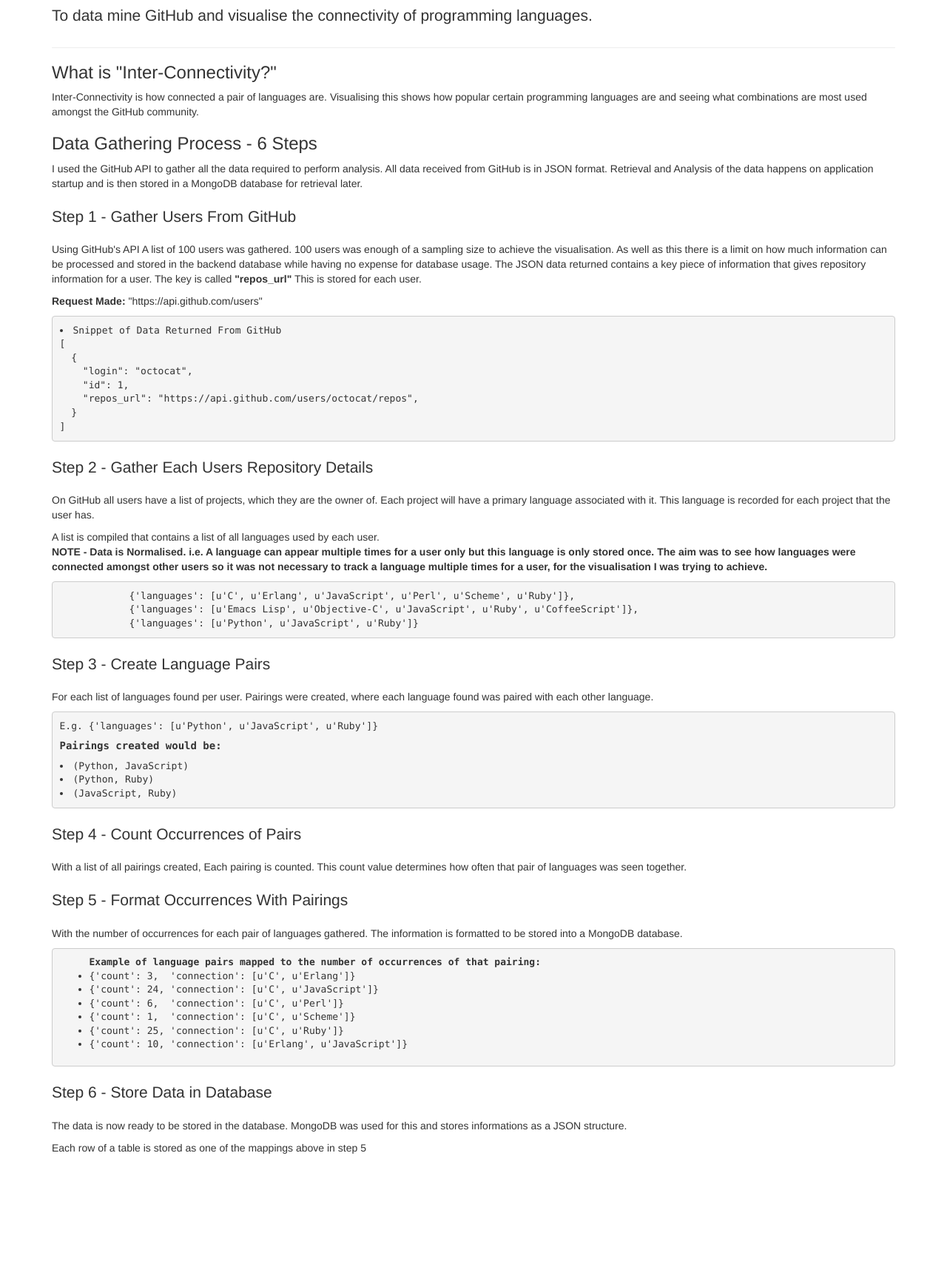
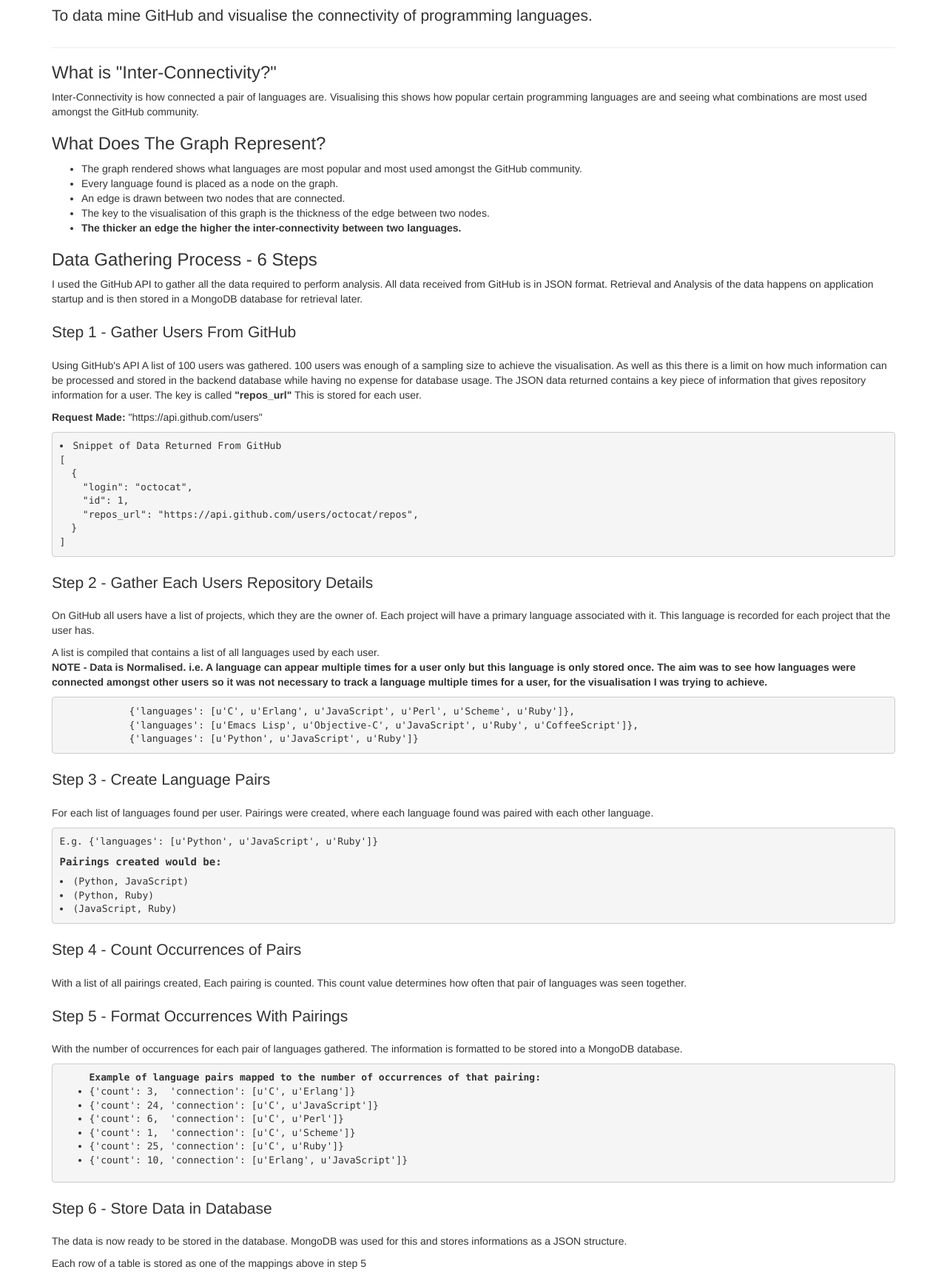
Before and after one commit to cathaldcronin1/FYP, a Flask app: page /about in a window 1280 px wide. Shown: the part 156-1884 px from the top of the page at 74% size. Before the commit the page ends 1728 px from the top, so only its background shows below. Run offline with Flask 2, Linux system fonts and the light colour scheme; some libraries are stand-ins or nearby versions.

Commit message:
Fixed bug in refreshing data, updated about.html page

```diff
--- a/app.py
+++ b/app.py
@@ -23,8 +23,7 @@ from python.about import About
 
 # MongoDB server startup
 # Establish connection to MongoDB
-# MONGO_URL = os.environ['MONGOHQ_URL']
-MONGO_URL = "mongodb://heroku:YozZIUpVT2NiT7KT82kdTeD19XBEFwuo8S7S0GzhUw3bj1dcbmAbnjgDthf-jtPycqQ_YXRJWMKWVqgEsWBhqw@oceanic.mongohq.com:10032/app23744423"
+MONGO_URL = os.environ['MONGOHQ_URL']
 connection = MongoClient(MONGO_URL)
 
 # database
@@ -60,7 +59,7 @@ app.add_url_rule('/_get_node_details',
 
 # Refresh Data.
 app.add_url_rule('/_refresh_data',
-                 view_func=Refresh.as_view('refresh', connection, setup),
+                 view_func=Refresh.as_view('refresh', database, setup),
                  methods=["GET"])
 
 # Refresh Data.
--- a/python/refresh.py
+++ b/python/refresh.py
@@ -18,8 +18,8 @@ class Refresh(flask.views.MethodView):
     def refresh_data(self):
         """ """
         # Drop tables
-        self.db.language_connections.drop()
-        self.db.languages.drop()
+        self.db.drop_collection("language_connections")
+        self.db.drop_collection("languages")
 
         # re-setup again.
         language_connections_data, languages_data = self.setup.gather_language_information()
--- a/templates/about.html
+++ b/templates/about.html
@@ -11,6 +11,16 @@
       <h3>What is "Inter-Connectivity?"</h3>
         <p>
           Inter-Connectivity is how connected a pair of languages are. Visualising this shows how popular certain programming languages are and seeing what combinations are most used amongst the GitHub community.
+        </p>
+      <h3>What Does The Graph Represent?</h3>
+        <p>
+        <ul>
+            <li>The graph rendered shows what languages are most popular and most used amongst the GitHub community.</li>
+            <li>Every language found is placed as a node on the graph.</li>
+            <li> An edge is drawn between two nodes that are connected.</li>
+            <li> The key to the visualisation of this graph is the thickness of the edge between two nodes.</li>
+            <li><b>The thicker an edge the higher the inter-connectivity between two languages.</b></li>
+          </ul>
         </p>
 
       <h3>Data Gathering Process - 6 Steps</h3>
```
